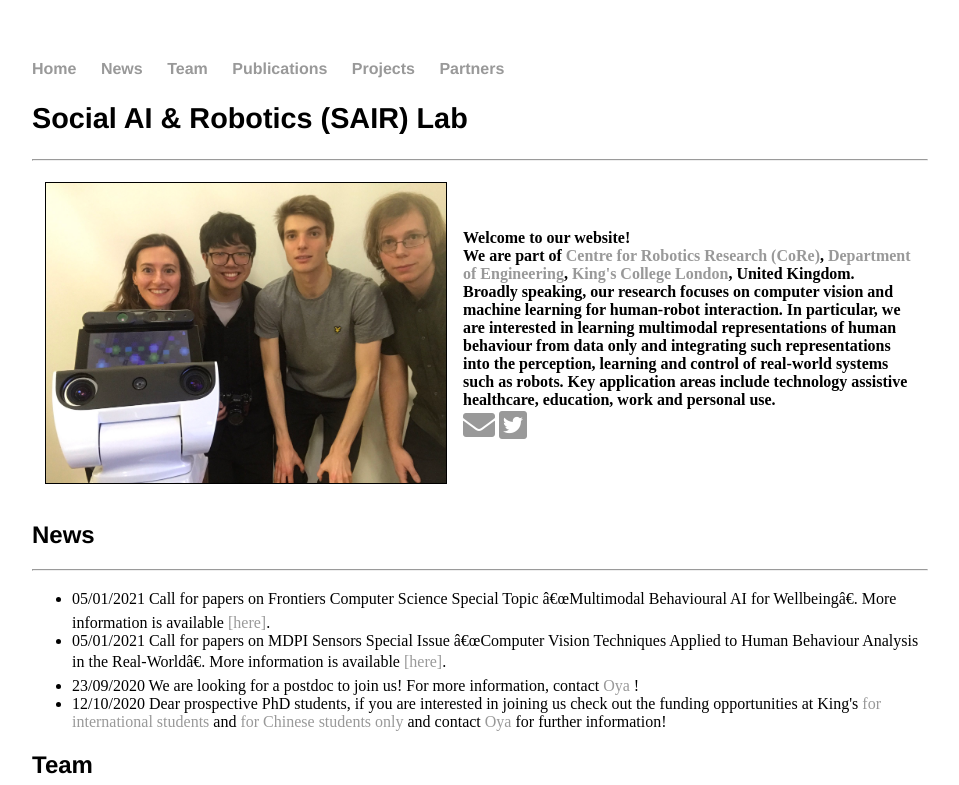
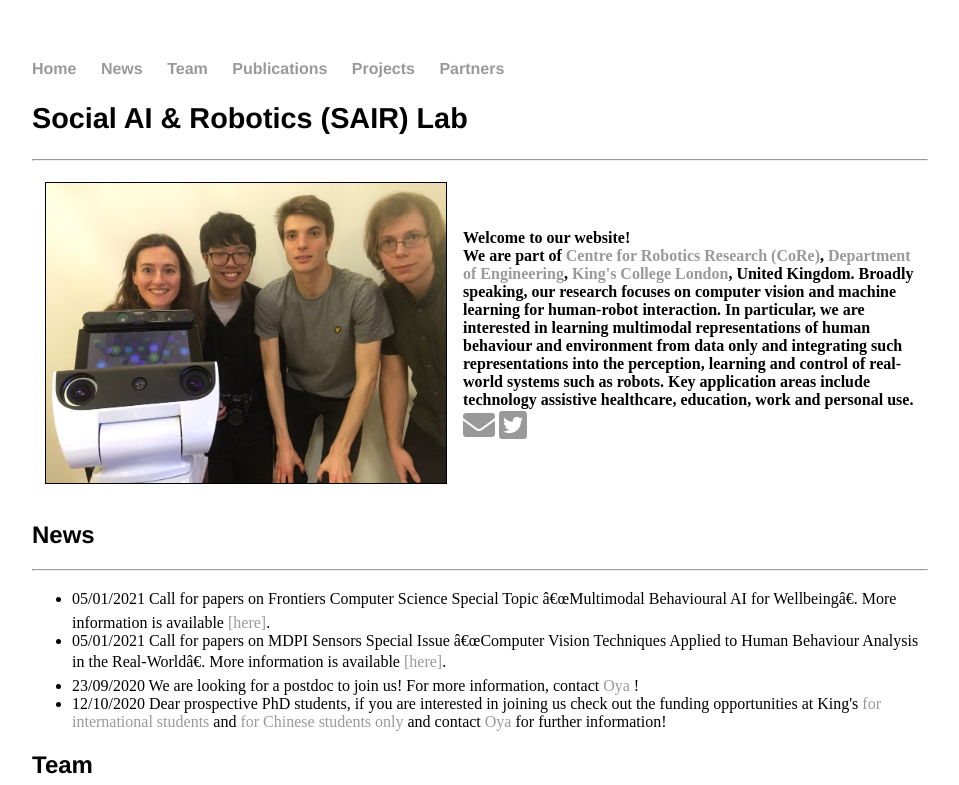
Before and after one commit to sairlab/sairlab.github.io, a Jekyll site: the page built from index.html, in a window 1280 px wide and 900 px high, cut to the strip 0-785 px from the top of the window. Shown: the whole strip, without its empty margins (160-1119 px from the left). Built offline with Jekyll 4.4.1, drawn with Linux system fonts in a browser that asks for light colours; a style sheet for code colours, icons or effects is not loaded.

Commit message:
Update index.html

```diff
--- a/index.html
+++ b/index.html
@@ -18,8 +18,7 @@
 	</td>
 	<td>
 		<b>Welcome to our website! <b> <br>
-        <b> We are part of <a href="https://www.kcl.ac.uk/research/core"> Centre for Robotics Research (CoRe)</a>, <a href="https://www.kcl.ac.uk/engineering"> Department of Engineering</a>, <a href="https://www.kcl.ac.uk"> King's College London</a>, United Kingdom. <b> <br>
-        <b> Broadly speaking, our research focuses on computer vision and machine learning for human-robot interaction. In particular, we are interested in learning multimodal representations of human behaviour from data only and integrating such representations into the perception, learning and control of real-world systems such as robots. Key application areas include technology assistive healthcare, education, work and personal use.<b> <br>
+        <b> We are part of <a href="https://www.kcl.ac.uk/research/core"> Centre for Robotics Research (CoRe)</a>, <a href="https://www.kcl.ac.uk/engineering"> Department of Engineering</a>, <a href="https://www.kcl.ac.uk"> King's College London</a>, United Kingdom. Broadly speaking, our research focuses on computer vision and machine learning for human-robot interaction. In particular, we are interested in learning multimodal representations of human behaviour and environment from data only and integrating such representations into the perception, learning and control of real-world systems such as robots. Key application areas include technology assistive healthcare, education, work and personal use.<b> <br>
         <b> <a href="mailto:sairlteam@gmail.com"><i class="icon fa fa-envelope fa-2x"></i></a> <a href="https://twitter.com/SAIRLab"><i class="icon fab fa-twitter-square fa-2x"></i></a>
 </a> <b>
     </td>
```
